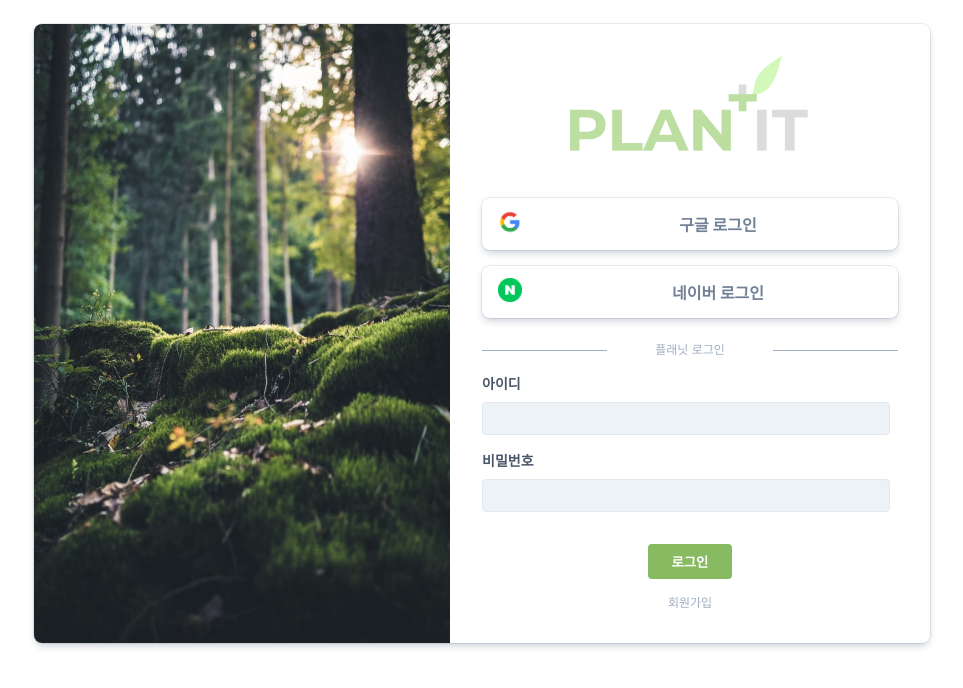
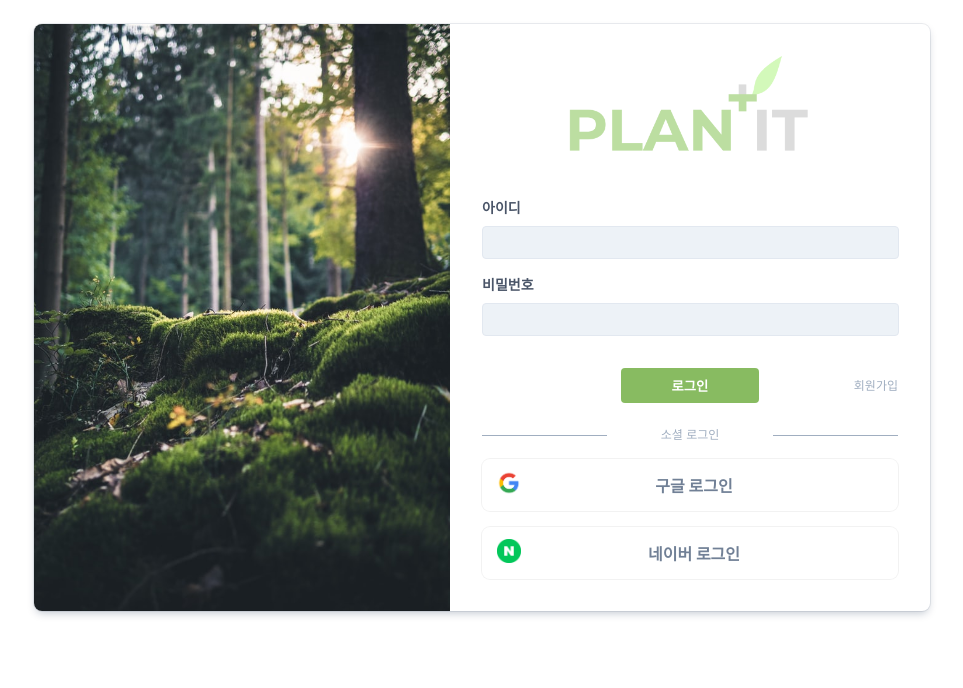
Before and after one commit to Typonote/PlantItLoginForm, a React (Create React App) app: page / in a window 1280 px wide. Shown: the top 688 px of the page, without its empty margins (158-1121 px from the left). Built offline with nearby package versions, Linux system fonts and the light colour scheme.

Commit message:
#3 로그인 폼 완성

```diff
--- a/src/pages/Login/LoginTwo.js
+++ b/src/pages/Login/LoginTwo.js
@@ -14,6 +14,33 @@ const LoginTwo = () => {
         </div>
         <div className="DDD">
           <img src={Logo} alt="" className="Tlogo__Image" />
+
+          <div className="LLL">
+            <div className="TTT">
+              <label className="MMM">아이디</label>
+            </div>
+            <input className="NNN" type="email" />
+          </div>
+          <div className="LLL">
+            <div className="TTT">
+              <label className="MMM">비밀번호</label>
+            </div>
+            <input className="NNN" type="password" />
+          </div>
+          <div className="OOO">
+            <div></div>
+            <button className="PPP">로그인</button>
+            <a href="###" className="SSS" style={{ textDecoration: "none" }}>
+              회원가입
+            </a>
+          </div>
+
+          <div className="JJJ">
+            <span className="KKK"></span>
+            <div className="UUU">소셜 로그인</div>
+            <span className="KKK"></span>
+          </div>
+
           <a href="###" className="FFF" style={{ textDecoration: "none" }}>
             <div className="GGG">
               <img
@@ -35,34 +62,6 @@ const LoginTwo = () => {
             </div>
             <h1 className="III">네이버 로그인</h1>
           </a>
-
-          <div className="JJJ">
-            <span className="KKK"></span>
-            <div className="UUU">플래닛 로그인</div>
-            <span className="KKK"></span>
-          </div>
-          <div className="LLL">
-            <div className="TTT">
-              <label className="MMM">아이디</label>
-            </div>
-            <input className="NNN" type="email" />
-          </div>
-          <div className="LLL">
-            <div className="TTT">
-              <label className="MMM">비밀번호</label>
-            </div>
-            <input className="NNN" type="password" />
-          </div>
-          <div className="OOO">
-            <button className="PPP">로그인</button>
-          </div>
-          <div className="QQQ">
-            <span className="RRR"></span>
-            <a href="###" className="SSS" style={{ textDecoration: "none" }}>
-              회원가입
-            </a>
-            <span className="RRR"></span>
-          </div>
         </div>
       </div>
     </div>
--- a/src/pages/Login/scss/LoginTwo.scss
+++ b/src/pages/Login/scss/LoginTwo.scss
@@ -3,6 +3,7 @@
     padding-bottom: 1.5rem;
 }
 
+// 전체 컨테이너
 .BBB {
     max-width: 56rem;
     display: flex;
@@ -22,6 +23,7 @@
     }
 }
 
+// 이미지 컨테이너
 .CCC {
     display: block;
     width: 50%;
@@ -38,6 +40,7 @@
     height: 100%;
 }
 
+// 로그인 컨테이너
 .DDD {
     width: 50%;
     padding: 2rem;
@@ -47,19 +50,13 @@
     }
 }
 
-.EEE {
-    font-size: 1.5rem;
-    line-height: 2rem;
-    color: black;
-    text-align: center;
-    font-weight: 700;
-}
-
+// 로고 이미지
 .Tlogo__Image {
     width: 60%;
     margin-bottom: 1rem;
 }
 
+// 소셜 로그인 버튼
 .FFF {
     display: flex;
     justify-content: center;
@@ -67,7 +64,7 @@
     margin-top: 1rem;
     color: white;
     border-radius: 0.5rem;
-    box-shadow: rgba(9, 30, 66, 0.25) 0px 4px 8px -2px, rgba(9, 30, 66, 0.08) 0px 0px 0px 1px;
+    box-shadow: rgba(0, 0, 0, 0.05) 0px 0px 0px 1px;
 }
 
 .FFF:hover {
@@ -75,10 +72,13 @@
 }
 
 .GGG {
-    padding-left: 1rem;
-    padding-right: 1rem;
     padding-top: 0.75rem;
     padding-bottom: 0.75rem;
+
+    @media screen and (max-width: 1024px) {
+        padding-top: 0.5rem;
+        padding-bottom: 0.5rem;
+    }
 }
 
 .HHH {
@@ -93,8 +93,12 @@
     text-decoration: none;
     font-size: 1rem;
     font-weight: 700;
-    padding-left: 1rem;
+
     padding-right: 1rem;
+
+    @media screen and (max-width: 1024px) {
+        font-size: 0.8rem;
+    }
 }
 
 .JJJ {
@@ -135,14 +139,17 @@
 }
 
 .NNN {
-    display: block;
-    width: 90%;
+    width: 92%;
     background-color: #edf2f7;
     color: #4a5568;
     border: 1px solid #e2e8f0;
     border-radius: 0.25rem;
     padding: 0.5rem 1rem;
     appearance: none;
+
+    @media screen and (max-width: 768px) {
+        width: 90%;
+    }
 }
 
 .NNN:focus {
@@ -150,7 +157,10 @@
     box-shadow: 0 0 0 3px #9ae6b4;
 }
 
+// 로그인, 회원가입 부분
 .OOO {
+    display: grid;
+    grid-template-columns: repeat(3, minmax(0, 1fr));
     margin-top: 2rem;
 }
 
@@ -167,13 +177,6 @@
     background-color: darken($color: #88bb61, $amount: 10%);
 }
 
-.QQQ {
-    display: flex;
-    margin-top: 1rem;
-    align-items: center;
-    justify-content: space-between;
-}
-
 .RRR {
     width: 20%;
     border-bottom-width: 1px;
@@ -187,4 +190,7 @@
     color: #a0aec0;
     font-size: 0.75rem;
     line-height: 1rem;
+    text-align: end;
+    margin: auto 0;
+    cursor: pointer;
 }
```
